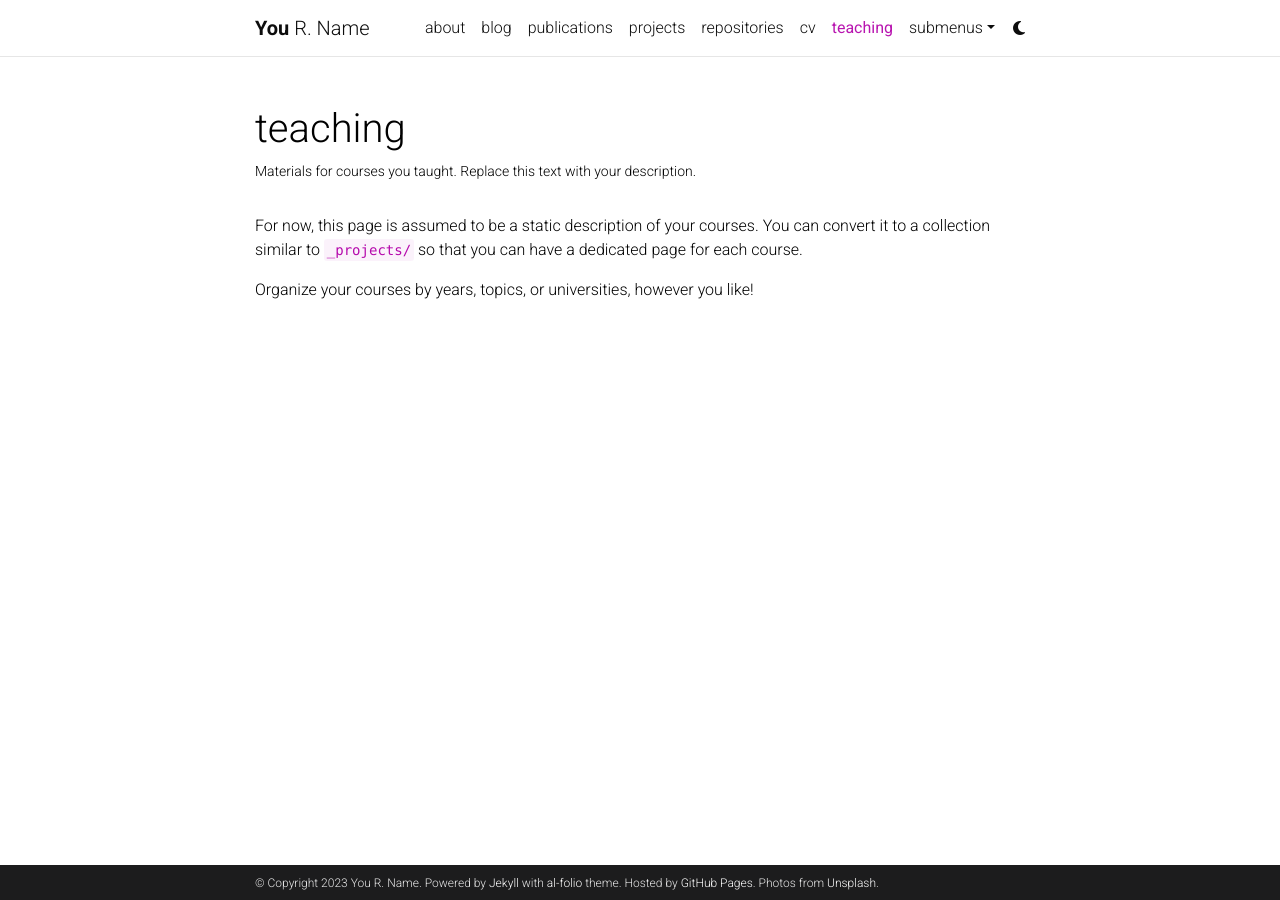
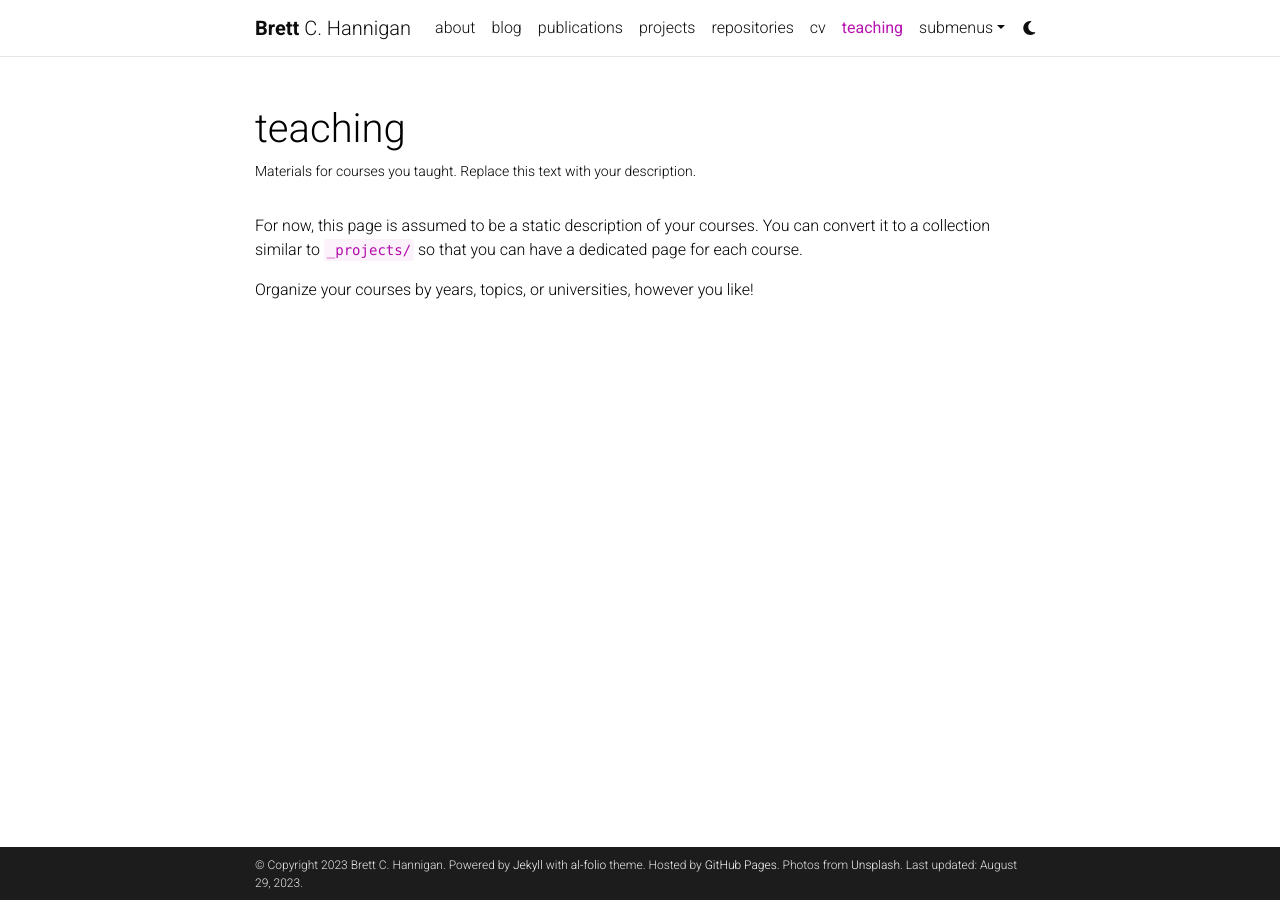
Before and after one commit to bretthannigan/bretthannigan.github.io, a Jekyll site: the page built from _pages/teaching.md, in a window 1280 px wide. Built offline with Jekyll 4.4.1, drawn with Linux system fonts in a browser that asks for light colours; comment, search, counter and statistics services are not loaded; a style sheet for code colours, icons or effects is not loaded.

Commit message:
Edit _config.yml

```diff
--- a/_config.yml
+++ b/_config.yml
@@ -3,10 +3,10 @@
 # -----------------------------------------------------------------------------
 
 title: blank # the website title (if blank, full name will be used instead)
-first_name: You
-middle_name: R.
-last_name: Name
-email: you@example.com
+first_name: Brett
+middle_name: C.
+last_name: Hannigan
+email: brett.hannigan@hest.ethz.ch
 description: > # the ">" symbol means to ignore newlines until "footer_text:"
   A simple, whitespace theme for academics. Based on [*folio](https://github.com/bogoli/-folio) design.
 footer_text: >
@@ -18,9 +18,9 @@
 lang: en # the language of your site (for example: en, fr, cn, ru, etc.)
 icon: ⚛️  # the emoji used as the favicon (alternatively, provide image name in /assets/img/)
 
-url: https://alshedivat.github.io # the base hostname & protocol for your site
+url: https://bretthannigan.github.io # the base hostname & protocol for your site
 baseurl: /al-folio # the subpath of your site, e.g. /blog/
-last_updated: false # set to true if you want to display last updated in the footer
+last_updated: true # set to true if you want to display last updated in the footer
 impressum_path:  # set to path to include impressum link in the footer, use the same path as permalink in a page, helps to conform with EU GDPR
 
 # -----------------------------------------------------------------------------
@@ -71,16 +71,16 @@
 # Social integration
 # -----------------------------------------------------------------------------
 
-github_username: # your GitHub user name
+github_username: bretthannigan
 gitlab_username: # your GitLab user name
 twitter_username: # your Twitter handle
 mastodon_username: # your mastodon instance+username in the format instance.tld/@username
-linkedin_username: # your LinkedIn user name
+linkedin_username: brett-hannigan-920a9354
 telegram_username: # your Telegram user name
-scholar_userid: # your Google Scholar ID
+scholar_userid: GnQMT7QAAAAJ
 semanticscholar_id: # your Semantic Scholar ID
 whatsapp_number: # your WhatsApp number (full phone number in international format. Omit any zeroes, brackets, or dashes when adding the phone number in international format.)
-orcid_id: # your ORCID ID
+orcid_id: 0000-0001-5778-1686
 medium_username: # your Medium username
 quora_username: # your Quora username
 publons_id: # your ID on Publons
```
